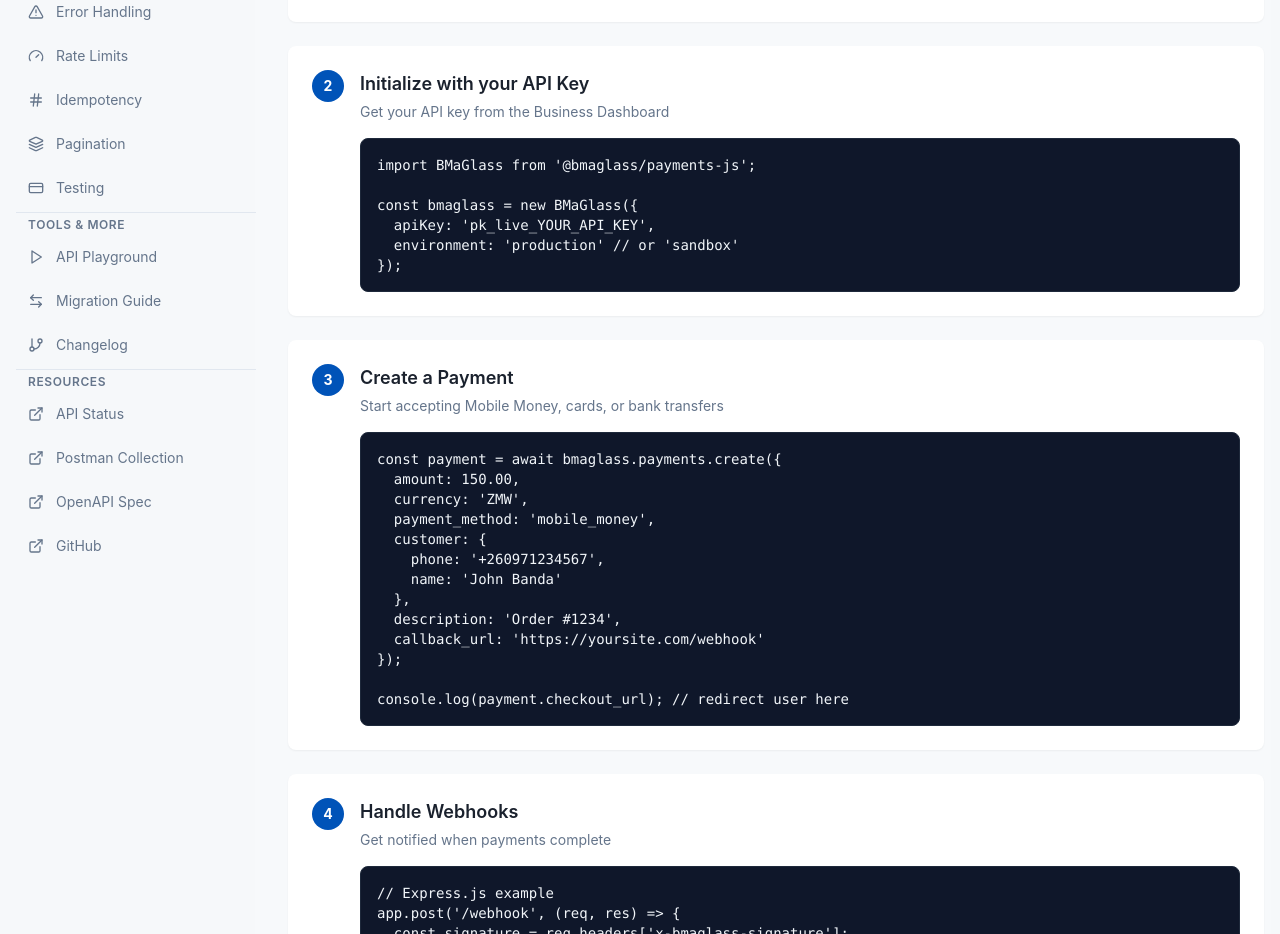
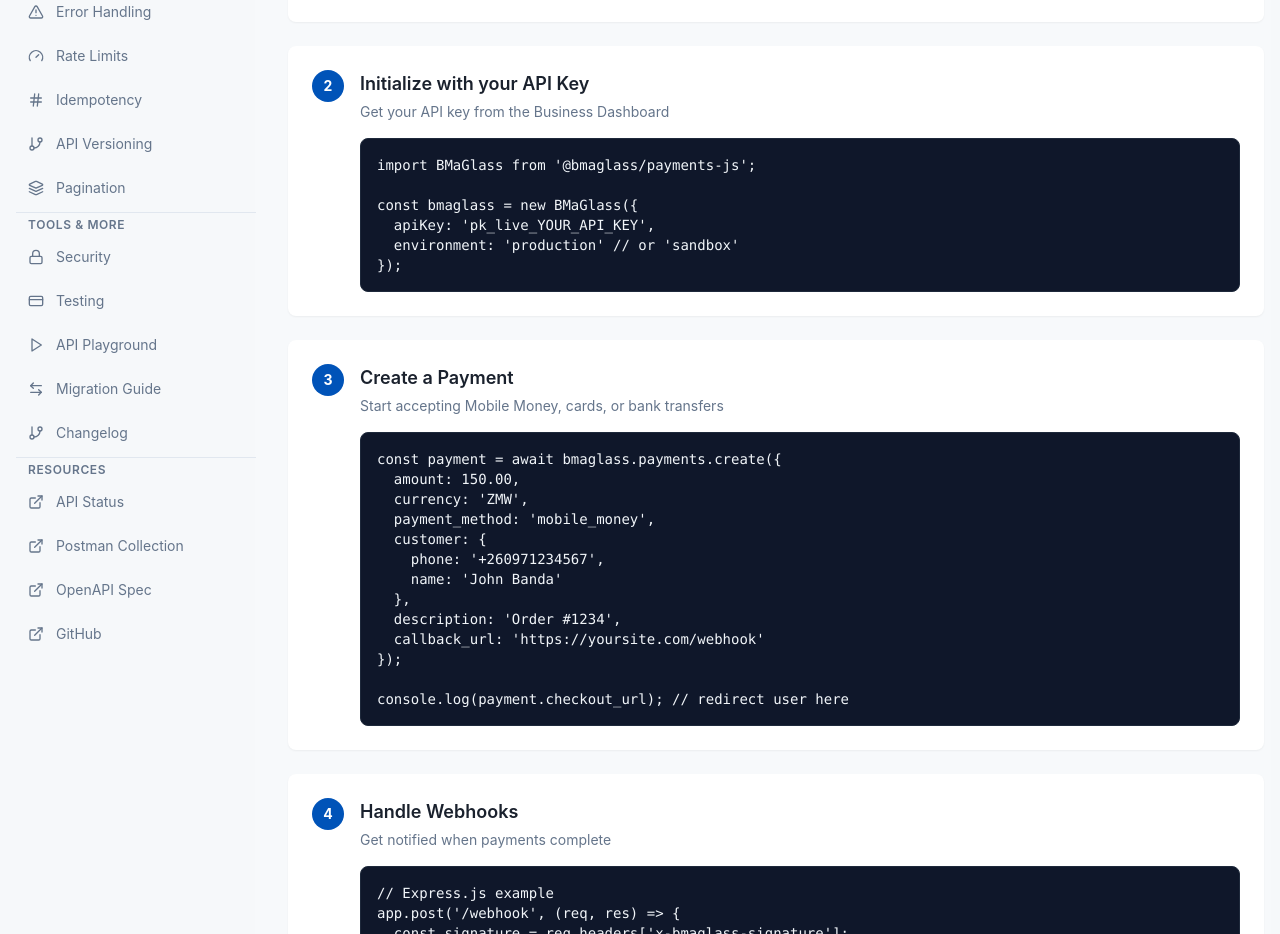
Before and after one commit to mbyo2/stripeverse-clone, a React (Vite) app: page /developers in a window 1280 px wide. Shown: the part 1001-1935 px from the top of the page. Built offline with nearby package versions, Linux system fonts and the light colour scheme.

Commit message:
Complete developer portal
Co-authored-by: mbyo2 <59657256+mbyo2@users.noreply.github.com>

```diff
--- a/src/pages/Developers.tsx
+++ b/src/pages/Developers.tsx
@@ -131,7 +131,9 @@ const navItems = [
   { id: "errors", label: "Error Handling", icon: AlertTriangle },
   { id: "ratelimits", label: "Rate Limits", icon: Gauge },
   { id: "idempotency", label: "Idempotency", icon: Hash },
+  { id: "versioning", label: "API Versioning", icon: GitBranch },
   { id: "pagination", label: "Pagination", icon: Layers },
+  { id: "security", label: "Security", icon: Lock },
   { id: "testing", label: "Testing", icon: CreditCard },
   { id: "playground", label: "API Playground", icon: Play },
   { id: "migration", label: "Migration Guide", icon: ArrowLeftRight },
```
